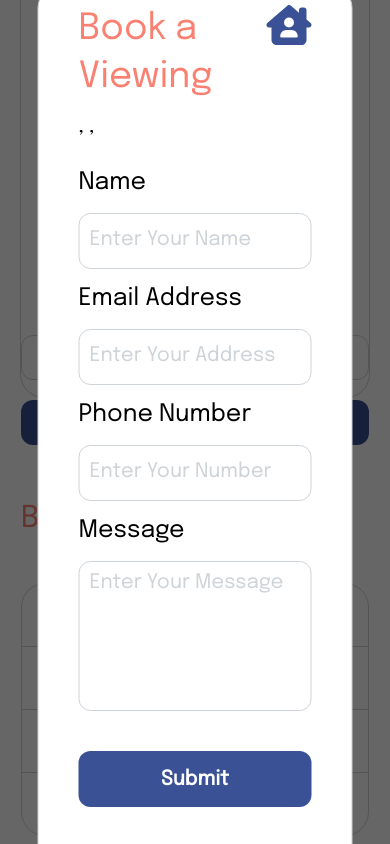
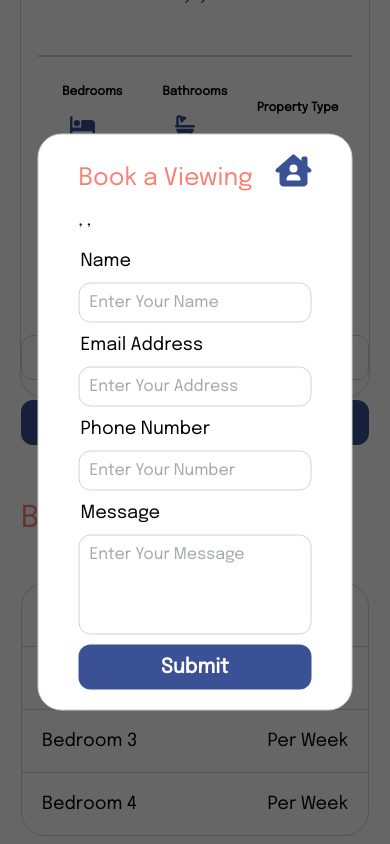
Before and after one commit to 1uckyswish/UniLife-React-Project, a React (Vite) app: page /HomeDetailPage/1 in a window 390 px wide. Both pictures are taken after a click on the button "Book Viewing". Shown: the part 799-1643 px from the top of the page. Built offline with nearby package versions, Linux system fonts and the light colour scheme; no server answers.

Commit message:
resized for mobile

```diff
--- a/src/Components/BookingModal/BookingModal.css
+++ b/src/Components/BookingModal/BookingModal.css
@@ -151,19 +151,56 @@
  .booking-container{
     width: 70vw;
     height: auto;
-    margin-bottom: 200px;
+}
+
+
+.booking-title{
+    display: flex;
+    justify-content: space-between;
+}
+
+.booking-title h2{
+    font-size: 24px;
+}
+
+.booking-title svg{
+    font-size: 2em;
+}
+
+.booking-address{
+    width: auto;
+    font-size: 16px;
+    margin: 2px 0;
+}
+
+.booking-form{
+    width: auto;
+}
+
+.booking-form input::placeholder, textarea::placeholder{
+    color: #a6a8aa;
+    font-size: 16px;
 }
 
 .booking-form-left input{
     width: auto;
+    height: 40px;
+}
+
+.booking-form p{
+    font-size: 18px;
+    padding: 2px;
 }
 
 
 .booking-form-right textarea{
     width: auto;
+    height: 100px;
 }
 
 .booking-form-right button{
     width: auto;
+    height: 45px;
+    margin-top: 10px;
 }
 }
--- a/src/Pages/HomeDetailPage/HomeDetailPage.jsx
+++ b/src/Pages/HomeDetailPage/HomeDetailPage.jsx
@@ -37,7 +37,7 @@ function HomeDetailPage() {
 
   const customStyles = {
   content: {
-    top: '60%',
+    top: '50%',
     left: '50%',
     right: 'auto',
     bottom: 'auto',
```
